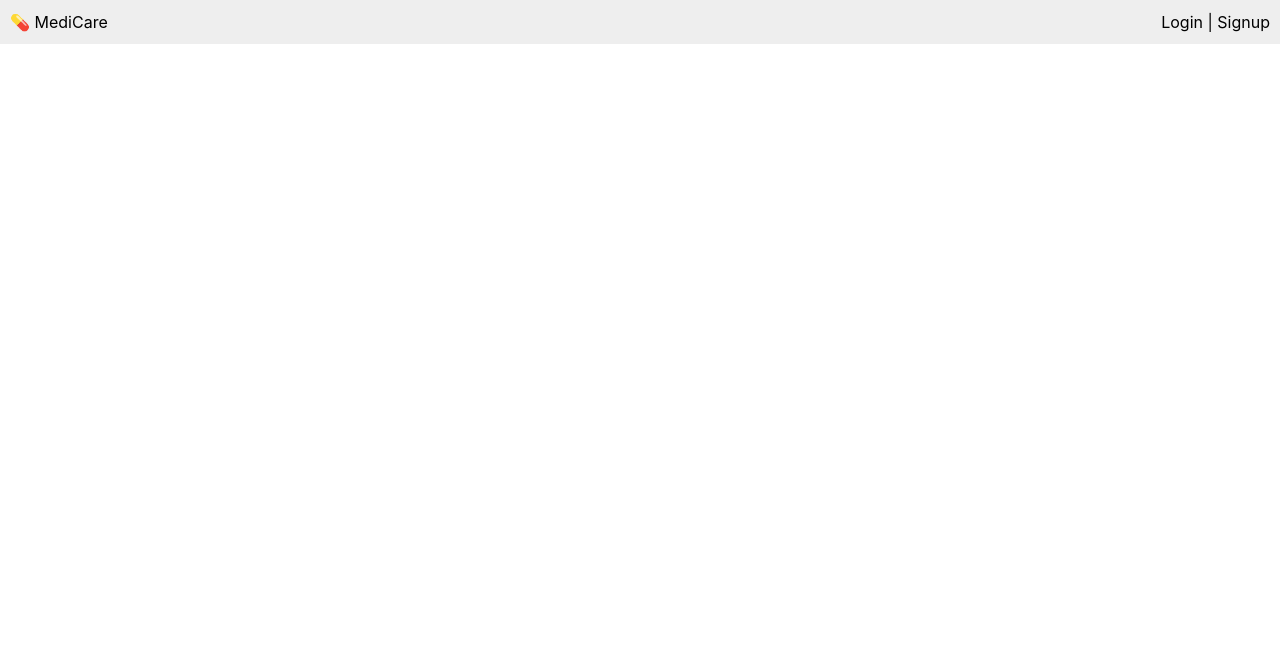
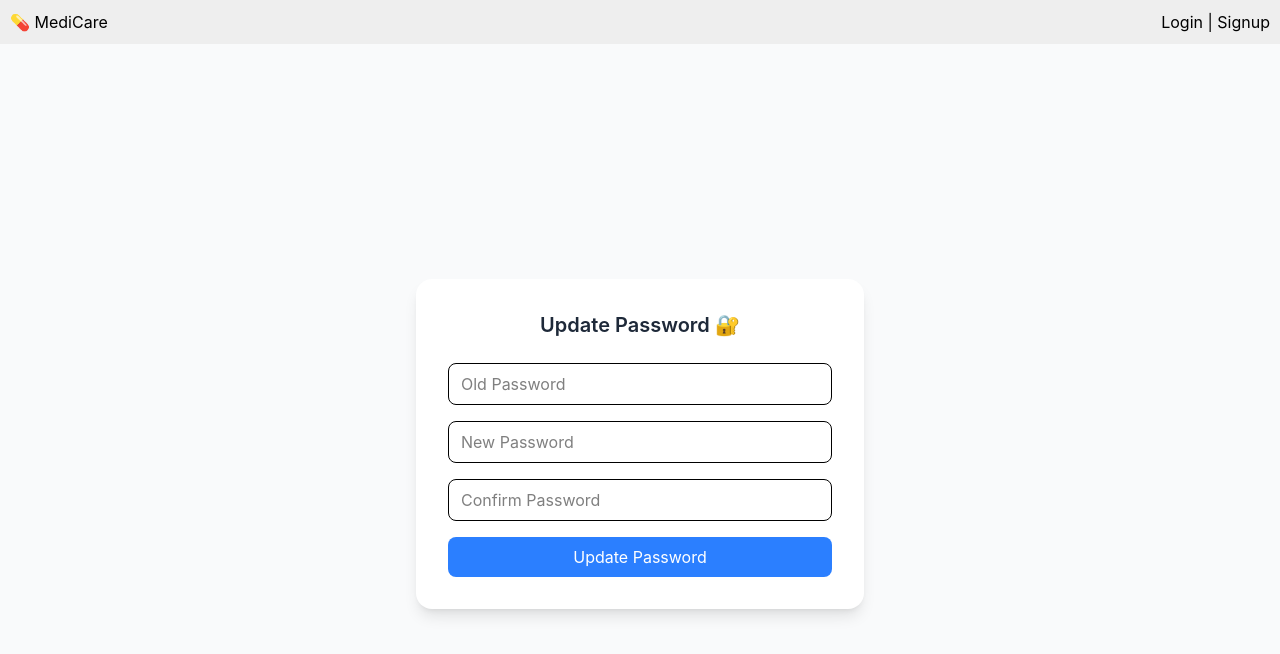
Before and after one commit to jaswinder79724/Medicine-donation-FrontEnd, a React (Vite) app: page /up in a window 1280 px wide. Shown: the top 654 px of the page. Built offline with nearby package versions, Linux system fonts and the light colour scheme; no server answers.

Commit message:
password update feature added

```diff
--- a/src/App.jsx
+++ b/src/App.jsx
@@ -14,6 +14,7 @@ import FilterMedicines from "./pages/medicine/FilterMedicines";
 import AdminUsers from "./pages/admin/AdminUsers";
 import Ndashboard from "./pages/needy/Ndashboard";
 import Ddashboard from "./pages/donor/Ddashboard";
+import UpdatePassword from "./pages/UpdatePassword";
 
 
 function App() {
@@ -25,6 +26,7 @@ function App() {
       <Routes>
         <Route path="/login" element={<Login />} />
         <Route path="/signup" element={<Signup />} />
+        <Route path="/up" element={<UpdatePassword/>} />
 
         <Route path="/donor-dashboard" element={<Ddashboard/>} />
         <Route path="/donor-profile-create" element={<DCreateProfile />} />
--- /dev/null
+++ b/src/pages/UpdatePassword.jsx
@@ -0,0 +1,115 @@
+import { useState } from "react";
+import API from "../services/api";
+import { toast } from "react-toastify";
+
+const UpdatePassword = () => {
+  const [form, setForm] = useState({
+    oldPassword: "",
+    newPassword: "",
+    confirmPassword: ""
+  });
+
+  const [loading, setLoading] = useState(false);
+
+  const handleChange = (e) => {
+    const { name, value } = e.target;
+    setForm({ ...form, [name]: value });
+  };
+
+  const handleSubmit = async (e) => {
+    e.preventDefault();
+
+    // 🔒 validation
+    if (form.newPassword !== form.confirmPassword) {
+      return toast.error("Passwords do not match");
+    }
+
+    if (form.newPassword.length < 6) {
+      return toast.error("Password must be at least 6 characters");
+    }
+
+    try {
+      setLoading(true);
+
+      const res = await API.put("/Auth/update-password", {
+  oldPassword: form.oldPassword,
+  newPassword: form.newPassword
+});
+
+
+      if (!res.data.success) {
+        return toast.error(res.data.message);
+      }
+
+      toast.success("Password Updated");
+
+      // reset form
+      setForm({
+        oldPassword: "",
+        newPassword: "",
+        confirmPassword: ""
+      });
+
+    } catch (err) {
+      console.log(`errrrr ${err}`)
+      toast.error(err.response?.data?.message || "Update failed");
+    } finally {
+      setLoading(false);
+    }
+  };
+
+  return (
+    <div className="min-h-screen bg-gray-50 flex items-center justify-center p-4">
+
+      <div className="bg-white p-8 rounded-2xl shadow-lg w-full max-w-md">
+
+        <h2 className="text-xl font-semibold text-gray-800 mb-6 text-center">
+          Update Password 🔐
+        </h2>
+
+        <form onSubmit={handleSubmit} className="space-y-4">
+
+          <input
+            type="password"
+            name="oldPassword"
+            placeholder="Old Password"
+            value={form.oldPassword}
+            onChange={handleChange}
+            className="w-full border rounded-lg px-3 py-2 focus:ring-2 focus:ring-blue-500 outline-none"
+          />
+
+          <input
+            type="password"
+            name="newPassword"
+            placeholder="New Password"
+            value={form.newPassword}
+            onChange={handleChange}
+            className="w-full border rounded-lg px-3 py-2 focus:ring-2 focus:ring-blue-500 outline-none"
+          />
+
+          <input
+            type="password"
+            name="confirmPassword"
+            placeholder="Confirm Password"
+            value={form.confirmPassword}
+            onChange={handleChange}
+            className="w-full border rounded-lg px-3 py-2 focus:ring-2 focus:ring-blue-500 outline-none"
+          />
+
+          <button
+            type="submit"
+            disabled={loading}
+            className="w-full bg-blue-500 text-white py-2 rounded-lg hover:bg-blue-600 transition disabled:opacity-50"
+          >
+            {loading ? "Updating..." : "Update Password"}
+          </button>
+
+        </form>
+
+      </div>
+
+    </div>
+  );
+};
+
+export default UpdatePassword;
```
